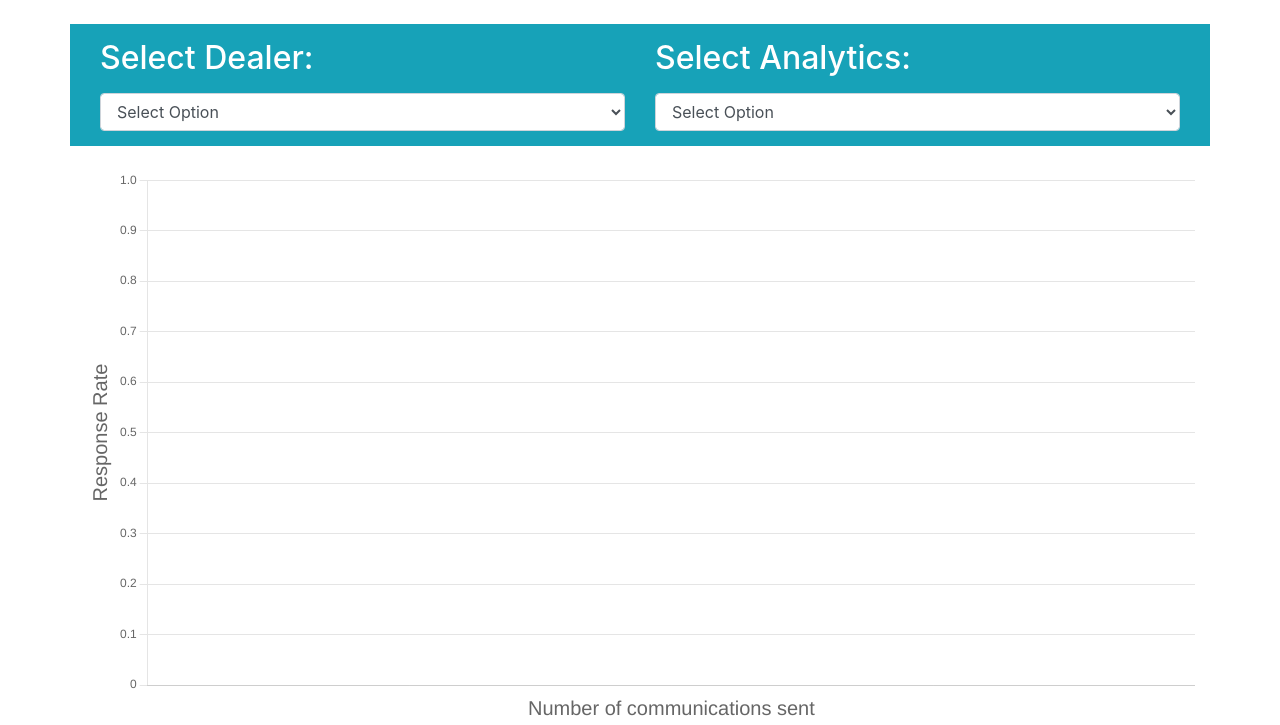
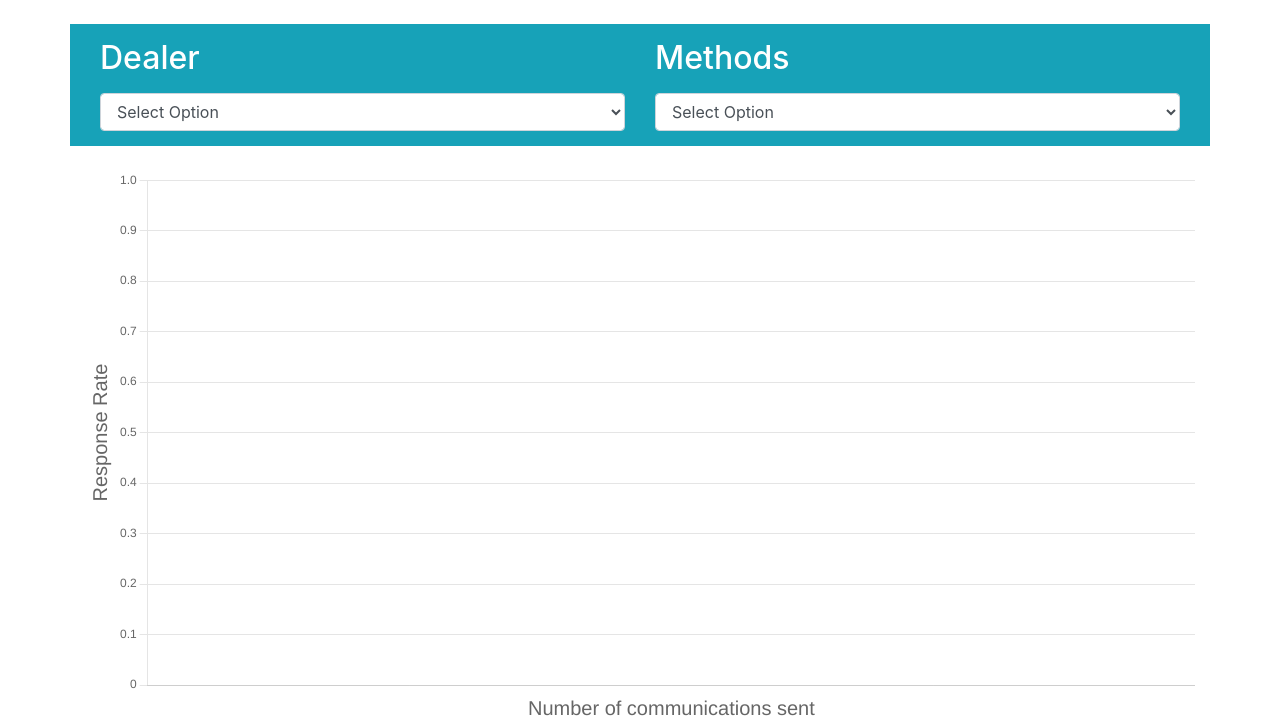
Before and after one commit to sumukhka94/hackathon, a Django app: page /chart_view/ in a window 1280 px wide. Shown: the part 82-807 px from the top of the page. Run offline with Django 5.2, Linux system fonts and the light colour scheme.

Commit message:
'changed_titkes'

```diff
--- a/hack/templates/toggle-chart.html
+++ b/hack/templates/toggle-chart.html
@@ -21,7 +21,7 @@
     <div class="container mt-4">
         <div class="row justify-content-center text-white bg-info" style="padding: 15px;">
             <div class="col-md-6">
-                <label for="dataSelector" class="form-label"><h2>Select Dealer:</h2></label>
+                <label for="dataSelector" class="form-label"><h2>Dealer</h2></label>
                 <select id="dataSelector" class="form-control" onchange="updateChart()" >
                     <option value="data">Select Option</option>
                     <option value="data1">Dealer 1</option>
@@ -29,11 +29,11 @@
                 </select>
             </div>
             <div class="col-md-6">
-                <label for="analyticsSelector" class="form-label"><h2>Select Analytics:</h2></label>
+                <label for="analyticsSelector" class="form-label"><h2>Methods</h2></label>
                 <select id="analyticsSelector" class="form-control" onchange="updateChart()">
                     <option value="analytics">Select Option</option>
                     <option value="analytics1">Conventional</option>
-                    <option value="analytics2">Use Machine Learning</option>
+                    <option value="analytics2">Machine Learning</option>
                 </select>
             </div>
         </div>
```
